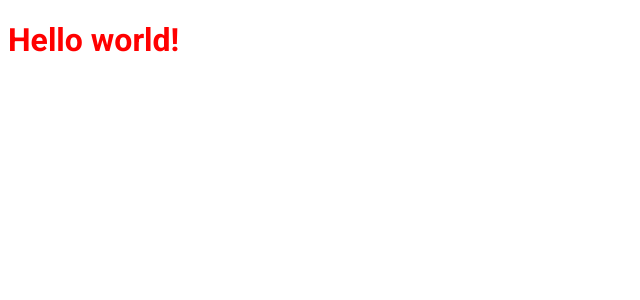
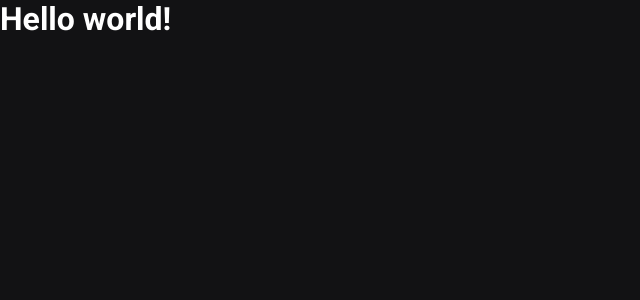
Before and after one commit to carolribeiro2112/ignews, a Next.js app: page / in a window 1280 px wide. Shown: the top 300 px of the page, without its empty margins (0-640 px from the left). Built offline with nearby package versions, Linux system fonts and the light colour scheme.

Commit message:
add global style

```diff
--- a/src/pages/_app.tsx
+++ b/src/pages/_app.tsx
@@ -1,4 +1,6 @@
-import { AppProps } from 'next/app'
+import { AppProps } from 'next/app';
+
+import '../styles/global.scss';
 
 function MyApp({ Component, pageProps }: AppProps) {
   return <Component {...pageProps} />
--- a/src/pages/index.tsx
+++ b/src/pages/index.tsx
@@ -1,6 +1,4 @@
 import Head from 'next/head';
-
-import styles from '../styles/home.module.scss';
 
 export default function Home() {
   return (
@@ -8,7 +6,7 @@
       <Head>
         <title>Início | ig.news</title>
       </Head>
-      <h1 className={styles.title}>
+      <h1>
         Hello world!
       </h1>
     </>
--- /dev/null
+++ b/src/styles/global.scss
@@ -0,0 +1,46 @@
+* {
+  margin: 0;
+  padding: 0;
+  box-sizing: border-box;
+}
+
+:root {
+  --white: #FFFFFF;
+
+  --gray-100: #e1e1e6;
+  --gray-300: #a8a8b3;
+  --gray-900: #121214;
+
+  --cyan-500: #61dafb;
+  --yellow-500: #eba417;
+}
+
+@media (max-width: 1080px) {
+  html {
+    font-size: 93.75%;
+  }
+}
+
+@media (max-width: 720px) {
+  html {
+    font-size: 87.5%;
+  }
+}
+
+body {
+  background-color: var(--gray-900);
+  color: var(--white);
+}
+
+body, input, textarea, select, button {
+  font: 400 1rem "Roboto", sans-serif;
+}
+
+button {
+  cursor: pointer;
+}
+
+a {
+  color: inherit;
+  text-decoration: none;
+}
--- a/src/styles/home.module.scss
+++ /dev/null
@@ -1,4 +0,0 @@
-.title {
-  color: red;
-  font-family: Roboto;
-}
```
